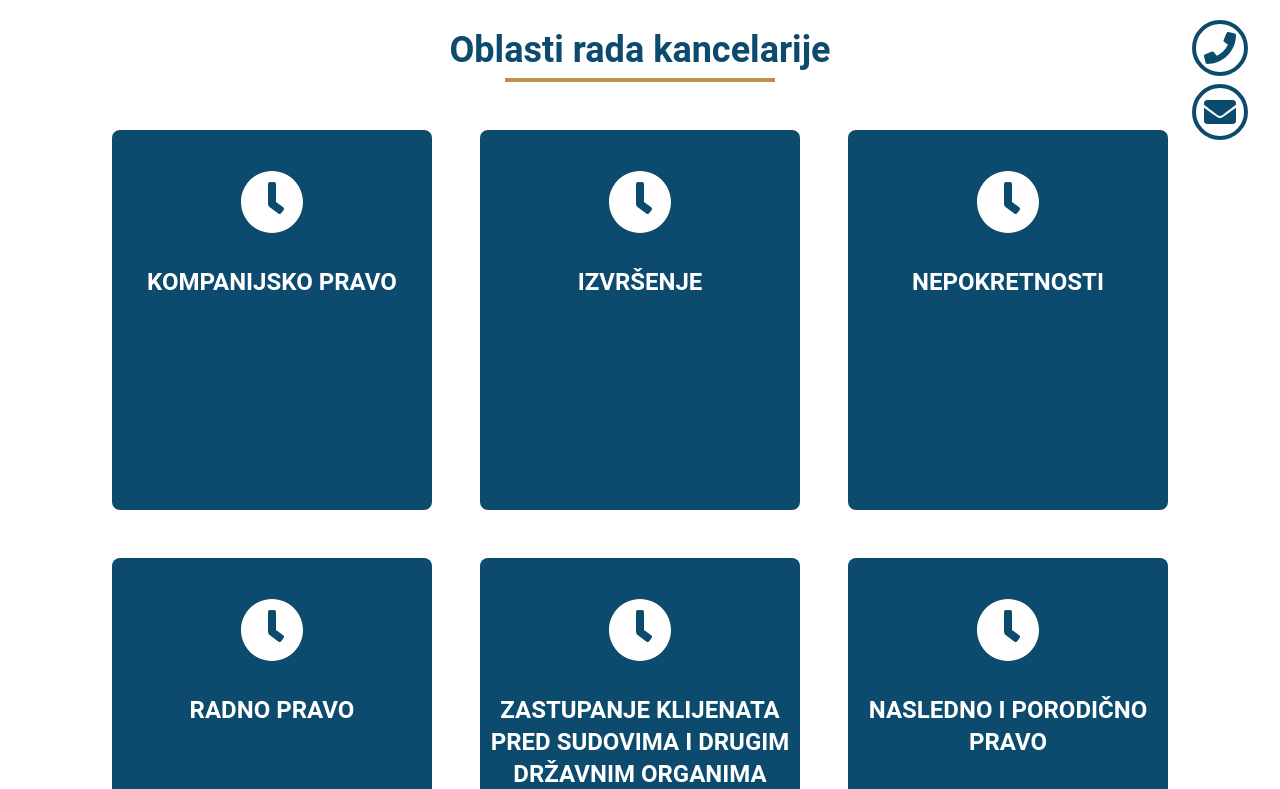
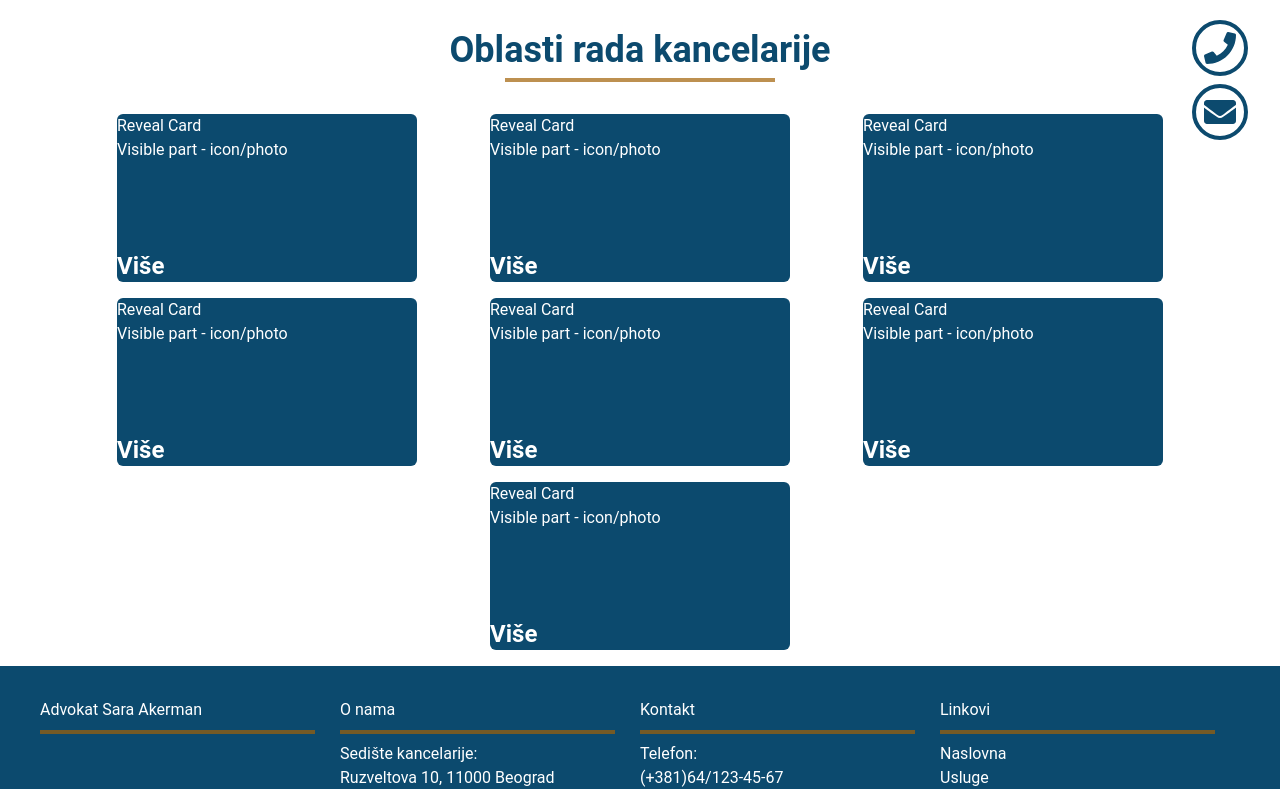
Before and after one commit to TatsuKenshi/akerman-law-firm-site, a React (Create React App) app: page /services in a window 1280 px wide. Shown: the part 580-1369 px from the top of the page. Built offline with nearby package versions, Linux system fonts and the light colour scheme; what i18next-xhr-backend would draw is missing.

Commit message:
adds localization for the more/close RevealCard button, updates pending tasks in App.tsx comments

```diff
--- a/src/components/RevealCard.tsx
+++ b/src/components/RevealCard.tsx
@@ -7,7 +7,7 @@ const RevealCard = ({ textSr: TextSr, textEng: TextEng }: any) => {
 
   return (
     <div className="w-11/12 sm:w-7/12 lg:w-[300px] h-max bg-sky-900 cursor-pointer text-white mx-3 mb-4 rounded-md">
-      <div className="mb-2">
+      <div className="mb-2 h-32">
         <h2>Reveal Card</h2>
         <p>Visible part - icon/photo</p>
       </div>
@@ -43,7 +43,15 @@ const RevealCard = ({ textSr: TextSr, textEng: TextEng }: any) => {
             }
           }}
         >
-          {!revealSection ? "More" : "Close"}
+          {language === "en" ? (
+            <span className="text-2xl font-bold">
+              {!revealSection ? "More" : "Close"}
+            </span>
+          ) : (
+            <span className="text-2xl font-bold">
+              {!revealSection ? "Više" : "Zatvori"}
+            </span>
+          )}
         </button>
       </div>
     </div>
--- a/src/hooks/useText.tsx
+++ b/src/hooks/useText.tsx
@@ -1,3 +1,4 @@
+import { withTranslation } from "react-i18next";
 import { FaClock } from "react-icons/fa";
 import { CardItemType } from "../content/types";
 
--- a/src/pages/Services.tsx
+++ b/src/pages/Services.tsx
@@ -4,7 +4,7 @@ import { withTranslation } from "react-i18next";
 import useText from "../hooks/useText";
 
 const PageHero = React.lazy(() => import("../components/PageHero"));
-const FlipCard = React.lazy(() => import("../components/FlipCard"));
+// const FlipCard = React.lazy(() => import("../components/FlipCard"));
 const RevealCard = React.lazy(() => import("../components/RevealCard"));
 
 const Services = ({ t }: any) => {
@@ -46,13 +46,13 @@ in a wide range of legal areas."
       </div>
 
       {/* flip card section */}
-      <section className="mt-8">
+      {/* <section className="mt-8">
         <div className="flex max-w-[1200px] mx-auto justify-evenly flex-wrap mt-4 px-8 pt-4">
           {cardItems.map((item) => {
             return <FlipCard key={item.id} {...item} />;
           })}
         </div>
-      </section>
+      </section> */}
 
       {/* reveal card section */}
       <section>
```
Also changed, not shown: src/App.tsx (+6 -2 lines).
